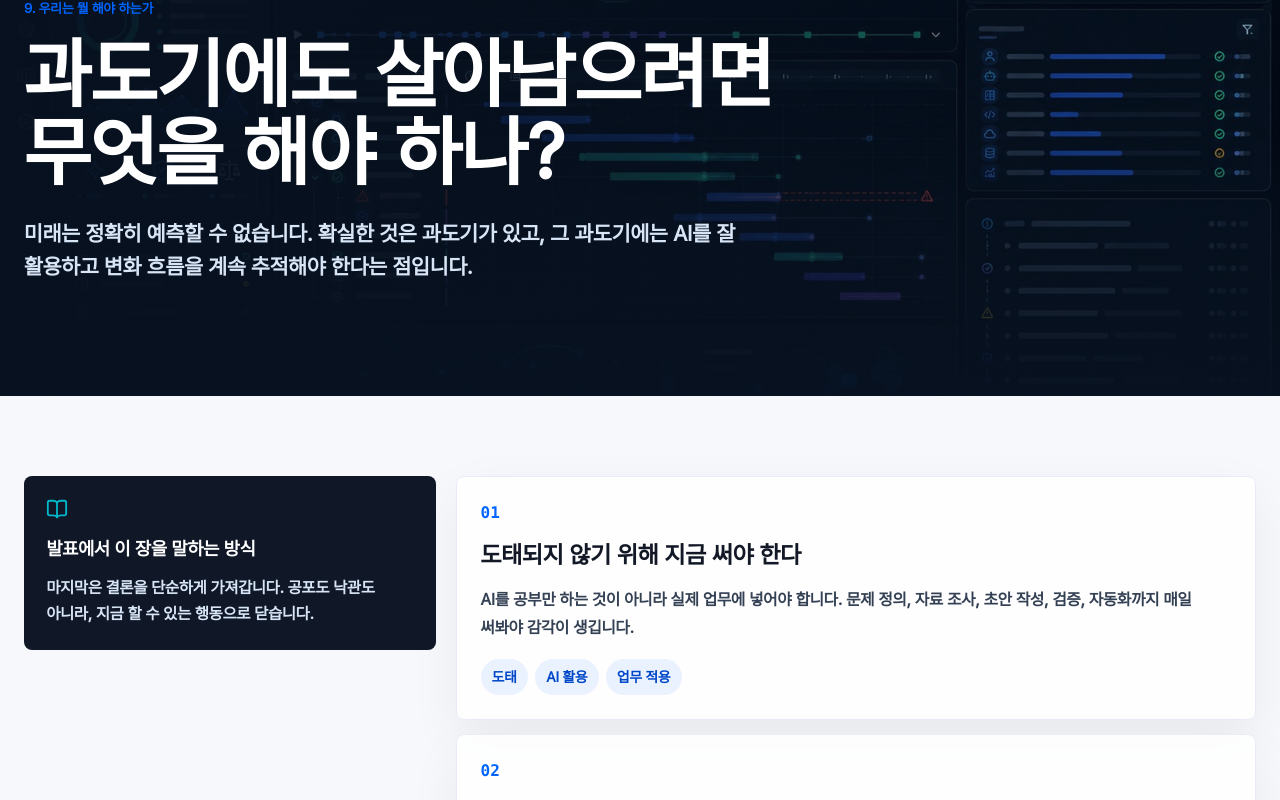
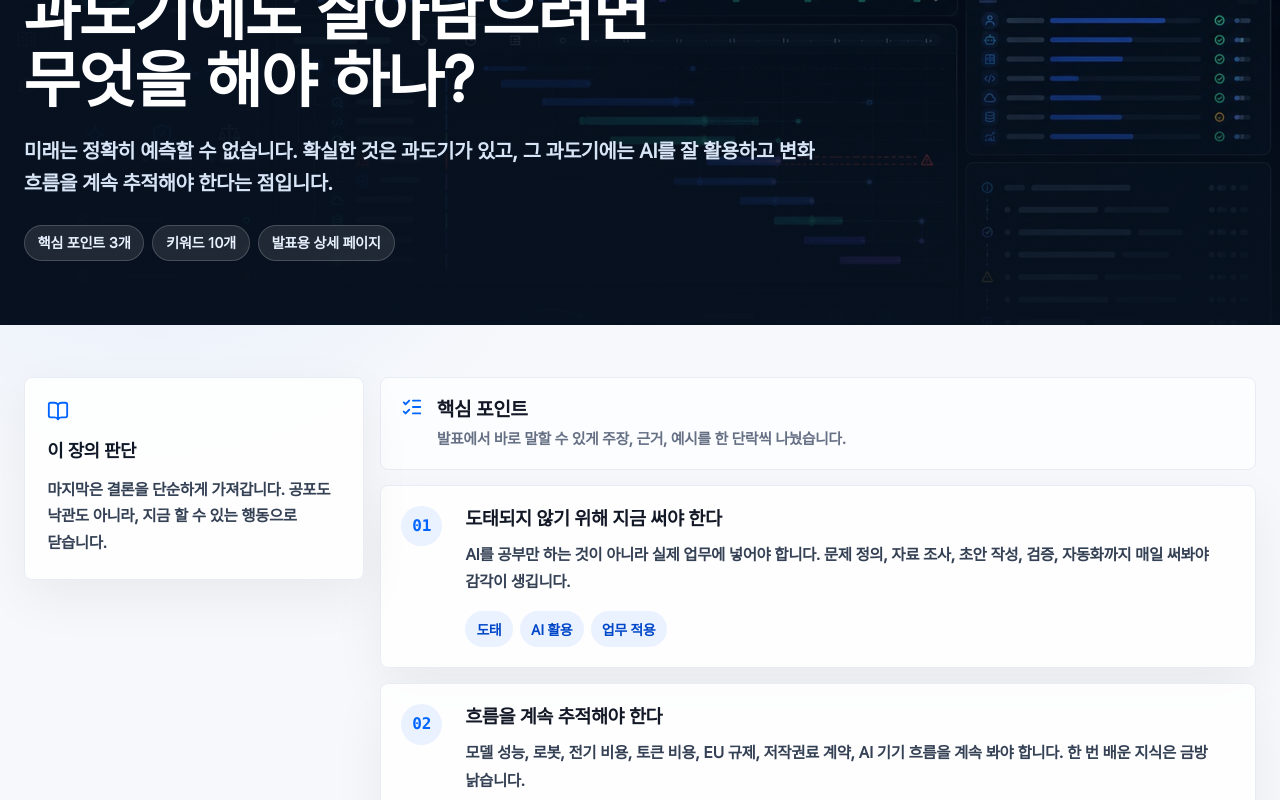
Before and after one commit to CimonLim/ai-history-to-future, a Next.js app: page /chapters/action in a window 1280 px wide. Shown: the part 240-1040 px from the top of the page. Built offline with nearby package versions, Linux system fonts and the light colour scheme.

Commit message:
fix(chapters): improve detail page readability

```diff
--- a/src/app/globals.css
+++ b/src/app/globals.css
@@ -38,6 +38,7 @@ html {
   scroll-behavior: smooth;
   scroll-padding-top: 9rem;
   background: var(--background);
+  overflow-x: hidden;
 }
 
 body {
@@ -56,6 +57,7 @@ body {
   letter-spacing: 0;
   word-break: keep-all;
   overflow-wrap: break-word;
+  overflow-x: hidden;
 }
 
 a {
@@ -1016,11 +1018,15 @@ img {
 
 .chapter-page {
   min-height: 100svh;
+  overflow-x: clip;
+  background:
+    radial-gradient(circle at 12% 18%, rgba(0, 100, 255, 0.08), transparent 28rem),
+    var(--background);
 }
 
 .chapter-hero {
   position: relative;
-  min-height: 72svh;
+  min-height: clamp(30rem, 50svh, 38rem);
   overflow: clip;
   color: #fff;
   background: var(--navy);
@@ -1040,8 +1046,8 @@ img {
   position: absolute;
   inset: 0;
   background:
-    linear-gradient(90deg, rgba(7, 17, 31, 0.98), rgba(7, 17, 31, 0.74), rgba(7, 17, 31, 0.28)),
-    linear-gradient(0deg, rgba(7, 17, 31, 0.95), transparent 42%);
+    linear-gradient(90deg, rgba(7, 17, 31, 0.98), rgba(7, 17, 31, 0.78), rgba(7, 17, 31, 0.26)),
+    linear-gradient(0deg, rgba(7, 17, 31, 0.88), transparent 54%);
 }
 
 .chapter-nav {
@@ -1072,26 +1078,47 @@ img {
   z-index: 1;
   width: min(var(--max), calc(100% - 48px));
   margin: 0 auto;
-  padding: 9rem 0 7rem;
+  padding: clamp(5.5rem, 10vh, 7.2rem) 0 4rem;
 }
 
 .chapter-hero-copy h1 {
-  max-width: 820px;
+  max-width: 760px;
   margin: 1rem 0 0;
-  font-size: clamp(3.2rem, 6vw, 5.8rem);
-  font-weight: 950;
-  line-height: 1.02;
+  font-size: clamp(2.85rem, 5vw, 4.9rem);
+  font-weight: 950;
+  line-height: 1.06;
   text-wrap: balance;
   word-break: keep-all;
 }
 
-.chapter-hero-copy > p:last-child {
-  max-width: 780px;
-  margin: 1.6rem 0 0;
+.chapter-hero-copy > p:not(.eyebrow) {
+  max-width: 820px;
+  margin: 1.35rem 0 0;
   color: #d8e5f6;
-  font-size: 1.35rem;
+  font-size: clamp(1.08rem, 1.7vw, 1.28rem);
   font-weight: 750;
   line-height: 1.55;
+}
+
+.chapter-hero-meta {
+  display: flex;
+  flex-wrap: wrap;
+  gap: 0.5rem;
+  margin-top: 1.6rem;
+}
+
+.chapter-hero-meta span {
+  display: inline-flex;
+  min-height: 2.25rem;
+  align-items: center;
+  border: 1px solid rgba(255, 255, 255, 0.18);
+  border-radius: 999px;
+  background: rgba(255, 255, 255, 0.1);
+  padding: 0 0.8rem;
+  color: #e8f1ff;
+  font-size: 0.92rem;
+  font-weight: 850;
+  backdrop-filter: blur(14px);
 }
 
 .chapter-summary,
@@ -1103,22 +1130,32 @@ img {
 
 .chapter-summary {
   display: grid;
-  grid-template-columns: minmax(18rem, 0.34fr) minmax(0, 0.66fr);
-  gap: 1.2rem;
-  padding: 5rem 0;
+  grid-template-columns: minmax(17rem, 0.28fr) minmax(0, 0.72fr);
+  gap: 1rem;
+  align-items: start;
+  padding: 3.25rem 0 2.5rem;
+}
+
+.chapter-note,
+.chapter-content,
+.chapter-point,
+.chapter-check {
+  min-width: 0;
 }
 
 .chapter-note {
   position: sticky;
   top: 6rem;
   border-radius: var(--radius-card);
-  background: var(--ink);
+  border: 1px solid var(--line-soft);
+  background: rgba(255, 255, 255, 0.88);
   padding: 1.4rem;
-  color: #fff;
+  color: var(--ink);
+  box-shadow: 0 18px 52px rgba(16, 24, 40, 0.06);
 }
 
 .chapter-note svg {
-  color: var(--cyan);
+  color: var(--blue);
 }
 
 .chapter-note strong {
@@ -1129,41 +1166,88 @@ img {
 
 .chapter-note p {
   margin: 0.8rem 0 0;
-  color: #d8e5f6;
+  color: var(--body);
   font-weight: 650;
   line-height: 1.65;
 }
 
+.chapter-content {
+  display: grid;
+  gap: 0.9rem;
+}
+
+.chapter-content-head {
+  display: flex;
+  gap: 0.85rem;
+  align-items: flex-start;
+  border: 1px solid var(--line-soft);
+  border-radius: var(--radius-card);
+  background: rgba(255, 255, 255, 0.72);
+  padding: 1.15rem 1.25rem;
+}
+
+.chapter-content-head svg {
+  flex: 0 0 auto;
+  color: var(--blue);
+}
+
+.chapter-content-head h2 {
+  margin: 0;
+  font-size: 1.24rem;
+  font-weight: 950;
+  line-height: 1.35;
+}
+
+.chapter-content-head p {
+  margin: 0.25rem 0 0;
+  color: var(--muted);
+  font-size: 0.96rem;
+  font-weight: 650;
+  line-height: 1.55;
+}
+
 .chapter-point-grid {
   display: grid;
   gap: 0.9rem;
 }
 
 .chapter-point {
+  display: grid;
+  grid-template-columns: 3rem minmax(0, 1fr);
+  gap: 0.15rem 1rem;
+  align-items: start;
   border: 1px solid var(--line-soft);
   border-radius: var(--radius-card);
   background: rgba(255, 255, 255, 0.88);
-  padding: 1.5rem;
+  padding: 1.25rem;
   box-shadow: 0 18px 52px rgba(16, 24, 40, 0.06);
 }
 
 .chapter-point span {
+  grid-row: 1 / 4;
+  display: inline-flex;
+  width: 2.55rem;
+  height: 2.55rem;
+  align-items: center;
+  justify-content: center;
+  border-radius: 999px;
+  background: var(--blue-soft);
   color: var(--blue);
   font-family: ui-monospace, SFMono-Regular, Consolas, monospace;
   font-weight: 950;
 }
 
-.chapter-point h2 {
-  margin: 0.9rem 0 0;
-  font-size: 1.5rem;
+.chapter-point h3 {
+  margin: 0;
+  font-size: 1.2rem;
   font-weight: 950;
   line-height: 1.35;
 }
 
 .chapter-point p {
-  margin: 0.9rem 0 0;
+  margin: 0.45rem 0 0;
   color: var(--body);
-  font-size: 1.02rem;
+  font-size: 1rem;
   font-weight: 650;
   line-height: 1.7;
 }
@@ -1172,7 +1256,7 @@ img {
   display: flex;
   flex-wrap: wrap;
   gap: 0.45rem;
-  margin-top: 1.1rem;
+  margin-top: 0.85rem;
 }
 
 .chapter-point em,
@@ -1191,12 +1275,12 @@ img {
 
 .chapter-check {
   border-top: 1px solid var(--line-soft);
-  padding: 4rem 0;
+  padding: 2.75rem 0 3.5rem;
 }
 
 .chapter-check h2 {
   margin: 0;
-  font-size: clamp(2rem, 4vw, 3.4rem);
+  font-size: clamp(1.65rem, 3vw, 2.4rem);
   font-weight: 950;
 }
 
@@ -1377,9 +1461,32 @@ img {
     grid-template-columns: 1fr;
   }
 
+  .chapter-nav,
+  .chapter-hero-copy,
+  .chapter-summary,
+  .chapter-check,
+  .chapter-footer {
+    width: min(calc(100vw - 32px), var(--max));
+  }
+
   .chapter-note {
     position: relative;
     top: auto;
+  }
+
+  .chapter-note,
+  .chapter-content,
+  .chapter-content-head,
+  .chapter-point {
+    width: calc(100vw - 32px);
+    max-width: calc(100vw - 32px);
+  }
+
+  .chapter-note p,
+  .chapter-point h3,
+  .chapter-point p {
+    word-break: break-all;
+    overflow-wrap: anywhere;
   }
 
   .chapter-nav {
@@ -1389,20 +1496,38 @@ img {
   }
 
   .chapter-hero-copy {
-    padding: 7rem 0 5rem;
+    padding: 5rem 0 3.25rem;
   }
 
   .chapter-hero-copy h1 {
     max-width: 21rem;
-    font-size: clamp(2.45rem, 10vw, 3.25rem);
+    font-size: clamp(2.2rem, 9vw, 3rem);
     line-height: 1.05;
     overflow-wrap: break-word;
   }
 
-  .chapter-hero-copy > p:last-child {
+  .chapter-hero-copy > p:not(.eyebrow) {
     max-width: 21rem;
-    font-size: 1.1rem;
+    font-size: 1.02rem;
     overflow-wrap: anywhere;
+  }
+
+  .chapter-hero-meta span {
+    min-height: 2.1rem;
+    padding: 0 0.68rem;
+    font-size: 0.86rem;
+  }
+
+  .chapter-point {
+    grid-template-columns: 2.55rem minmax(0, 1fr);
+    gap: 0.1rem 0.75rem;
+    padding: 1.05rem;
+  }
+
+  .chapter-point span {
+    width: 2.2rem;
+    height: 2.2rem;
+    font-size: 0.78rem;
   }
 
   .chapter-footer {
--- a/src/app/layout.tsx
+++ b/src/app/layout.tsx
@@ -1,4 +1,4 @@
-import type { Metadata } from "next";
+import type { Metadata, Viewport } from "next";
 import localFont from "next/font/local";
 import { HashScrollRestorer } from "@/components/hash-scroll-restorer";
 import "./globals.css";
@@ -21,6 +21,11 @@ export const metadata: Metadata = {
   },
 };
 
+export const viewport: Viewport = {
+  width: "device-width",
+  initialScale: 1,
+};
+
 export default function RootLayout({
   children,
 }: Readonly<{
--- a/src/components/chapter-detail.tsx
+++ b/src/components/chapter-detail.tsx
@@ -1,8 +1,8 @@
 import Image from "next/image";
 import Link from "next/link";
-import { ArrowLeft, ArrowRight, BookOpen, CheckCircle2 } from "lucide-react";
+import { ArrowLeft, ArrowRight, BookOpen, CheckCircle2, ListChecks } from "lucide-react";
 import { chapters, notionUrl } from "@/data/source-data";
-import { MotionShell, Reveal, Stagger, StaggerItem } from "@/components/motion-shell";
+import { MotionShell } from "@/components/motion-shell";
 
 type Chapter = (typeof chapters)[number];
 
@@ -10,6 +10,7 @@ export function ChapterDetail({ chapter }: { chapter: Chapter }) {
   const index = chapters.findIndex((item: Chapter) => item.id === chapter.id);
   const prev = chapters[index - 1];
   const next = chapters[index + 1];
+  const keywords = Array.from(new Set(chapter.points.flatMap((point: Chapter["points"][number]) => point.keywords)));
 
   return (
     <MotionShell>
@@ -30,23 +31,33 @@ export function ChapterDetail({ chapter }: { chapter: Chapter }) {
             <p className="eyebrow">{chapter.number}. {chapter.title}</p>
             <h1>{chapter.question}</h1>
             <p>{chapter.summary}</p>
+            <div className="chapter-hero-meta" aria-label="챕터 요약">
+              <span>핵심 포인트 {chapter.points.length}개</span>
+              <span>키워드 {keywords.length}개</span>
+              <span>발표용 상세 페이지</span>
+            </div>
           </div>
         </header>
 
         <section className="chapter-summary">
-          <Reveal>
           <div className="chapter-note">
             <BookOpen size={22} />
-              <strong>발표에서 이 장을 말하는 방식</strong>
+            <strong>이 장의 판단</strong>
             <p>{chapter.speakerNote}</p>
           </div>
-          </Reveal>
-          <Stagger className="chapter-point-grid">
+          <div className="chapter-content">
+            <div className="chapter-content-head">
+              <ListChecks size={22} />
+              <div>
+                <h2>핵심 포인트</h2>
+                <p>발표에서 바로 말할 수 있게 주장, 근거, 예시를 한 단락씩 나눴습니다.</p>
+              </div>
+            </div>
+            <div className="chapter-point-grid">
               {chapter.points.map((point: Chapter["points"][number], pointIndex: number) => (
-              <StaggerItem key={point.title}>
-                <article className="chapter-point">
+                <article className="chapter-point" key={point.title}>
                   <span>{String(pointIndex + 1).padStart(2, "0")}</span>
-                  <h2>{point.title}</h2>
+                  <h3>{point.title}</h3>
                   <p>{point.body}</p>
                   <div>
                     {point.keywords.map((keyword: string) => (
@@ -54,25 +65,21 @@ export function ChapterDetail({ chapter }: { chapter: Chapter }) {
                     ))}
                   </div>
                 </article>
-              </StaggerItem>
               ))}
-          </Stagger>
+            </div>
+          </div>
         </section>
 
         <section className="chapter-check">
-          <Reveal>
-            <h2>이 장에서 반드시 남길 키워드</h2>
-          </Reveal>
-          <Stagger className="keyword-wall">
-            {chapter.points.flatMap((point: Chapter["points"][number]) => point.keywords).map((keyword: string) => (
-              <StaggerItem key={`${chapter.id}-${keyword}`}>
-                <span>
+          <h2>키워드 체크</h2>
+          <div className="keyword-wall">
+            {keywords.map((keyword: string) => (
+              <span key={`${chapter.id}-${keyword}`}>
                 <CheckCircle2 size={16} />
                 {keyword}
               </span>
-              </StaggerItem>
             ))}
-          </Stagger>
+          </div>
         </section>
 
         <footer className="chapter-footer">
```
Lines whose indentation alone changed are shown as unchanged.
